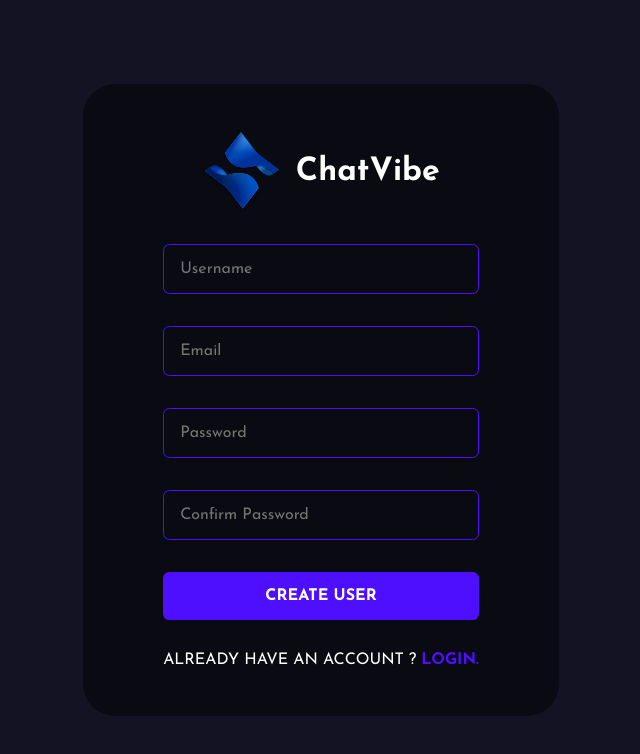
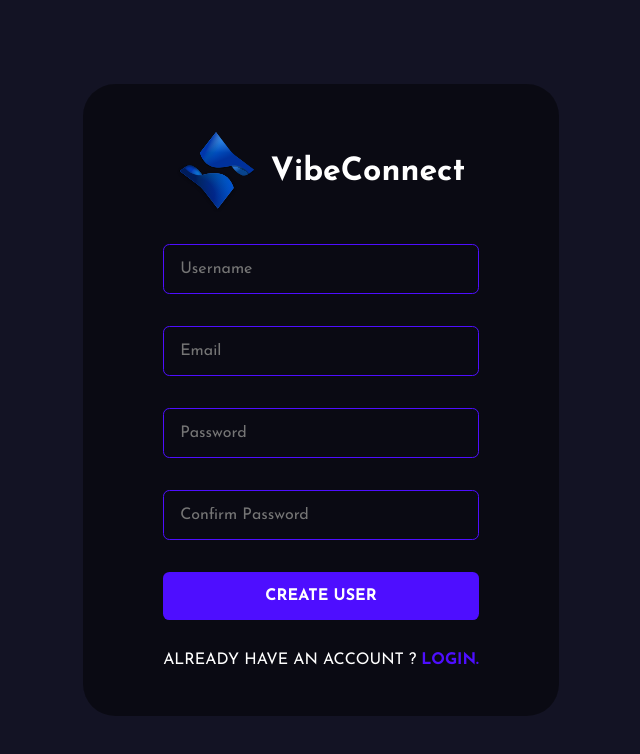
Before and after one commit to Su1207/chat-app, a React (Create React App) app: page /register in a window 1280 px wide. Shown: the top 754 px of the page, without its empty margins (319-959 px from the left). Built offline with nearby package versions, Linux system fonts and the light colour scheme; no server answers.

Commit message:
Update Register.jsx

```diff
--- a/src/pages/Register.jsx
+++ b/src/pages/Register.jsx
@@ -90,7 +90,7 @@ export default function Register() {
         <form action="" onSubmit={(event) => handleSubmit(event)}>
           <div className="brand">
             <img src={Logo} alt="logo" />
-            <h1>ChatVibe</h1>
+            <h1>VibeConnect</h1>
           </div>
           <input
             type="text"
```
